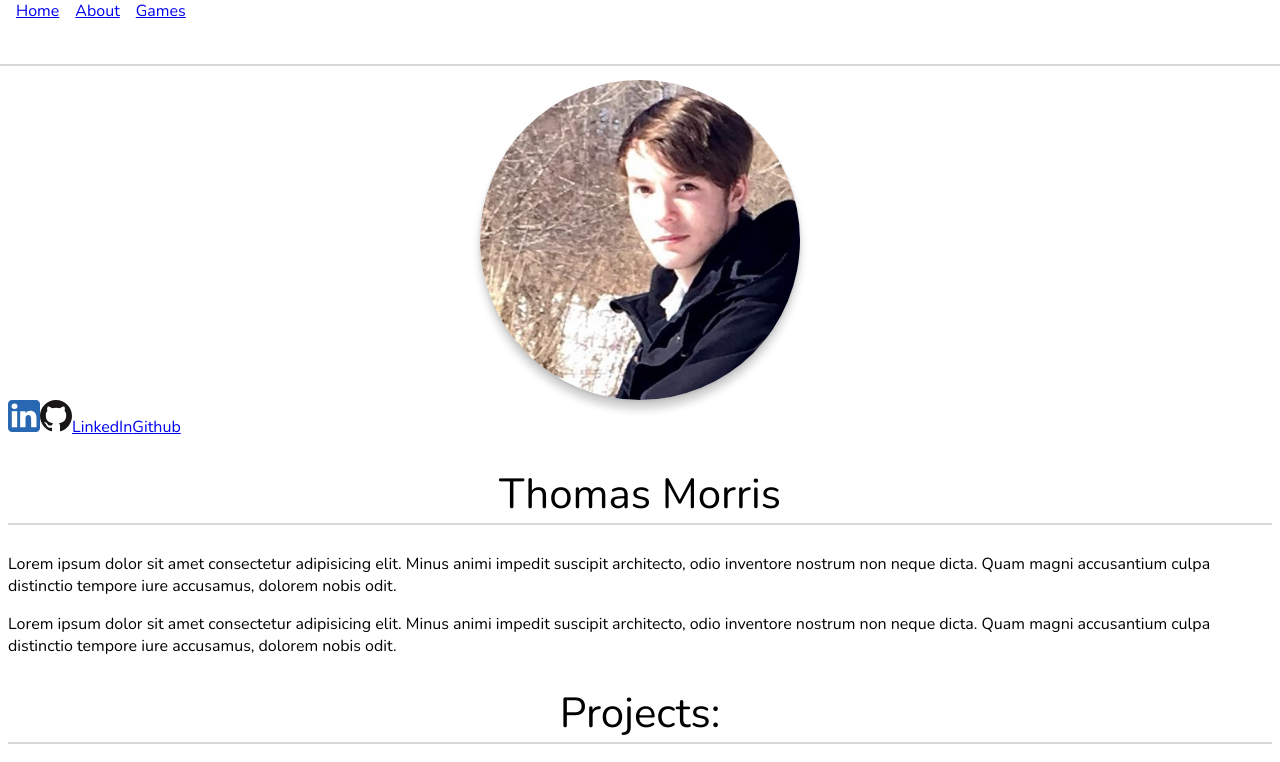
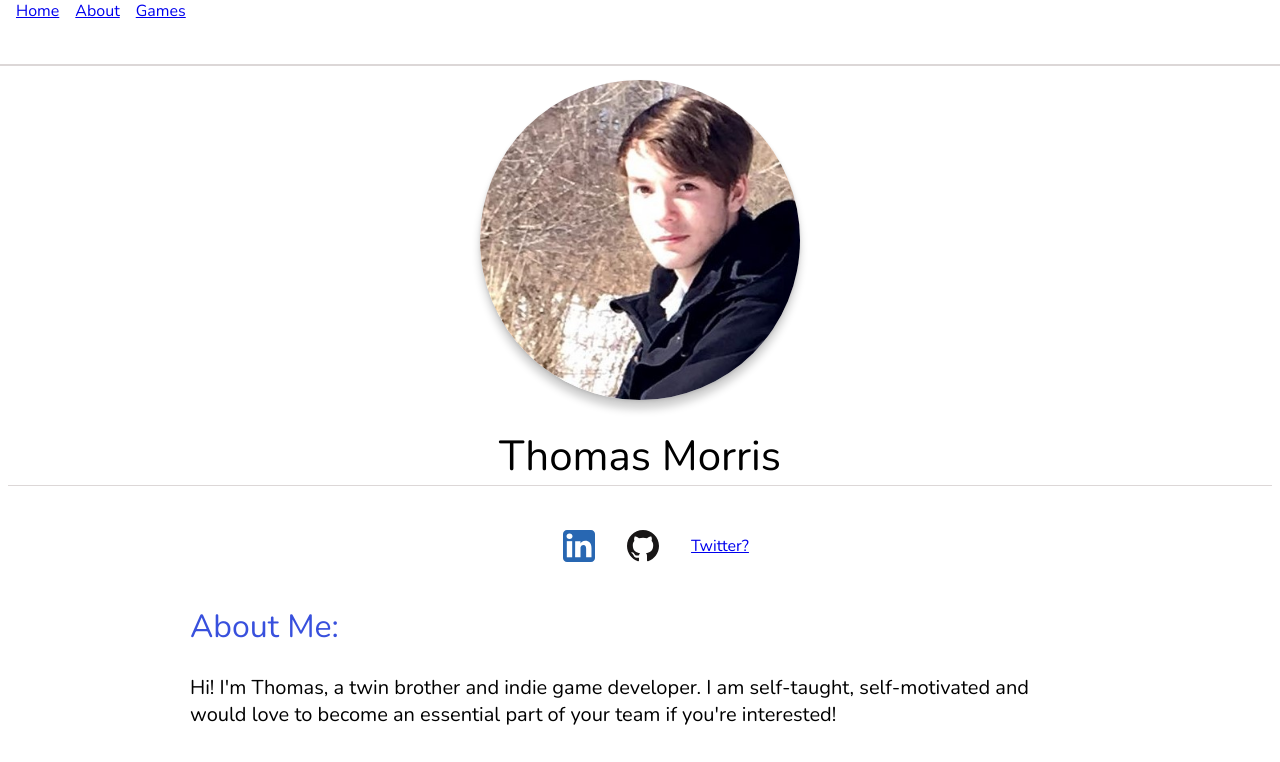
Before and after one commit to Twinhance/Twinhance.com, a Next.js app: page /thomas in a window 1280 px wide. Shown: the top 762 px of the page. Built offline with nearby package versions, Linux system fonts and the light colour scheme.

Commit message:
added sections to Thomas page

```diff
--- a/pages/thomas.js
+++ b/pages/thomas.js
@@ -15,32 +15,42 @@ export default function Home() {
             <NavTop />
             <main className="TM">
 
+                <nav className="nav-top TM">
+                    <Link href="/"><a>Home</a></Link>
+                    <Link href="/about"><a>About</a></Link>
+                    <Link href="/ninjas/"><a>Games</a></Link>
+                </nav>
+
                 <div className="TM profile-pic" />
+                <h1 className="TM title"> Thomas Morris</h1>
 
                 <div className="TM social-media">
                     <img src="/LinkedIn.svg" onClick={() => window.open("https://www.linkedin.com/in/thomas-morris-5043881a0/")} />
                     <img src="/Github.svg" onClick={() => window.open("https://github.com/Thomakiin")} />
-                    <Link href="/">LinkedIn</Link>
-                    <Link href="/"><a>Github</a></Link>
+                    <Link href="/">Twitter?</Link>
                 </div>
 
-                <h1 className="TM title"> Thomas Morris</h1>
-                <p>Lorem ipsum dolor sit amet consectetur adipisicing elit. Minus animi impedit suscipit architecto, odio inventore nostrum non neque dicta. Quam magni accusantium culpa distinctio tempore iure accusamus, dolorem nobis odit.</p>
-                <p>Lorem ipsum dolor sit amet consectetur adipisicing elit. Minus animi impedit suscipit architecto, odio inventore nostrum non neque dicta. Quam magni accusantium culpa distinctio tempore iure accusamus, dolorem nobis odit.</p>
+                <section className="TM">
+                    <h2 className="TM">About Me:</h2>
+                    <p className="TM"> Hi! I'm Thomas, a twin brother and indie game developer. I am self-taught, self-motivated and would love to become an essential part of your team if you're interested!</p>
+                </section>
 
-                <h1 className="TM title">Projects:</h1>
-
-                <Project thumbnail="/Thomas2.jpg" title="Project 1" />
+                <section className="TM">
+                    <h2 className="TM">Other Stuff:</h2>
+                    <p className="TM">I've been developing games in Unity and Unreal Engine with my twin brother for 2 years where I learned 3D modelling, texturing, level design, programming in c# and c++ and much more</p>
+                </section>
 
 
             </main>
         </>
     )
 }
+/*
+<p>Lorem ipsum dolor sit amet consectetur adipisicing elit. Minus animi impedit suscipit architecto, odio inventore nostrum non neque dicta. Quam magni accusantium culpa distinctio tempore iure accusamus, dolorem nobis odit.</p>
 
-/*
-<div className="projects-container TM">
-    <Project thumbnail="/Thomas2.jpg"/>
-    <div className="project TM">Typing Game</div>
-    <div className="project TM">Periwiggle</div>
-</div>*/
+
+<h1 className="TM title">Projects:</h1>
+<Project thumbnail="/Thomas2.jpg" title="Project 1" />
+
+
+*/
--- a/styles/globals.css
+++ b/styles/globals.css
@@ -216,6 +216,31 @@ footer {
   font-family: 'Nunito', sans-serif;
 }
 
+p.TM {
+  font-size: 20px;
+}
+
+h1.TM {
+  /* "Thomas Morris" */
+  border-bottom: 1px solid rgb(220, 215, 215);
+  font-size: 42px;
+  text-align: center;
+  font-weight: 2;
+}
+
+h2.TM {
+  /* "Thomas Morris" */
+  color: rgb(56, 80, 221);
+  font-size: 32px;
+  font-weight: 2;
+}
+
+main.TM {
+  max-width: 1700px;
+  margin: auto;
+  margin-top: 10vh;
+}
+
 .TM.nav-top {
   background: rgb(255, 255, 255);
   border-bottom: 2px solid rgb(220, 215, 215);
@@ -236,26 +261,14 @@ footer {
   margin-left: 1rem;
 }
 
-.TM.nav-left {}
-
-.TM.nav-left * {
-  /* children of the nav */
-  margin-left: 1rem;
-}
-
-
-main.TM {
-  max-width: 1700px;
-  margin: auto;
-  margin-top: 10vh;
-}
-
-.TM.bubble {
-  background: white;
-  border-radius: 50%;
-  align-content: center;
+section.TM {
+  max-width: 900px;
   margin: auto;
 }
+/*
+section.TM * {
+  margin: auto;
+}*/
 
 .TM.profile-banner {
   /*
@@ -281,7 +294,14 @@ main.TM {
 }
 
 div.TM.social-media {
+  height: 4rem;
+  display: flex;
+  justify-content: center;
+  align-items: center;
+}
 
+div.TM.social-media * {
+  margin-left: 2rem;
 }
 
 .TM.social-media img {
@@ -289,12 +309,8 @@ div.TM.social-media {
   height: 32px;
 }
 
-h1.TM {
-  /* "Thomas Morris" */
-  border-bottom: 2px solid rgb(220, 215, 215);
-  font-size: 42px;
-  text-align: center;
-  font-weight: 2;
+.TM.social-media img:hover {
+  cursor: pointer;
 }
 
 .TM.profile-container.a {
@@ -323,9 +339,8 @@ h1.TM {
   border-radius: 10px;
   box-shadow: 0 2px 2px 0 rgba(0, 0, 0, 0.2), 0 0.1rem 0.2rem 0 rgba(0, 0, 0, 0.1);
 }
-.TM.project-image-container {
 
-}
+.TM.project-image-container {}
 
 .TM.project:hover {
   box-shadow: 0 8px 8px 0 rgba(0, 0, 0, 0.3), 0 0.1rem 0.2rem 0 rgba(0, 0, 0, 0.15);
```
